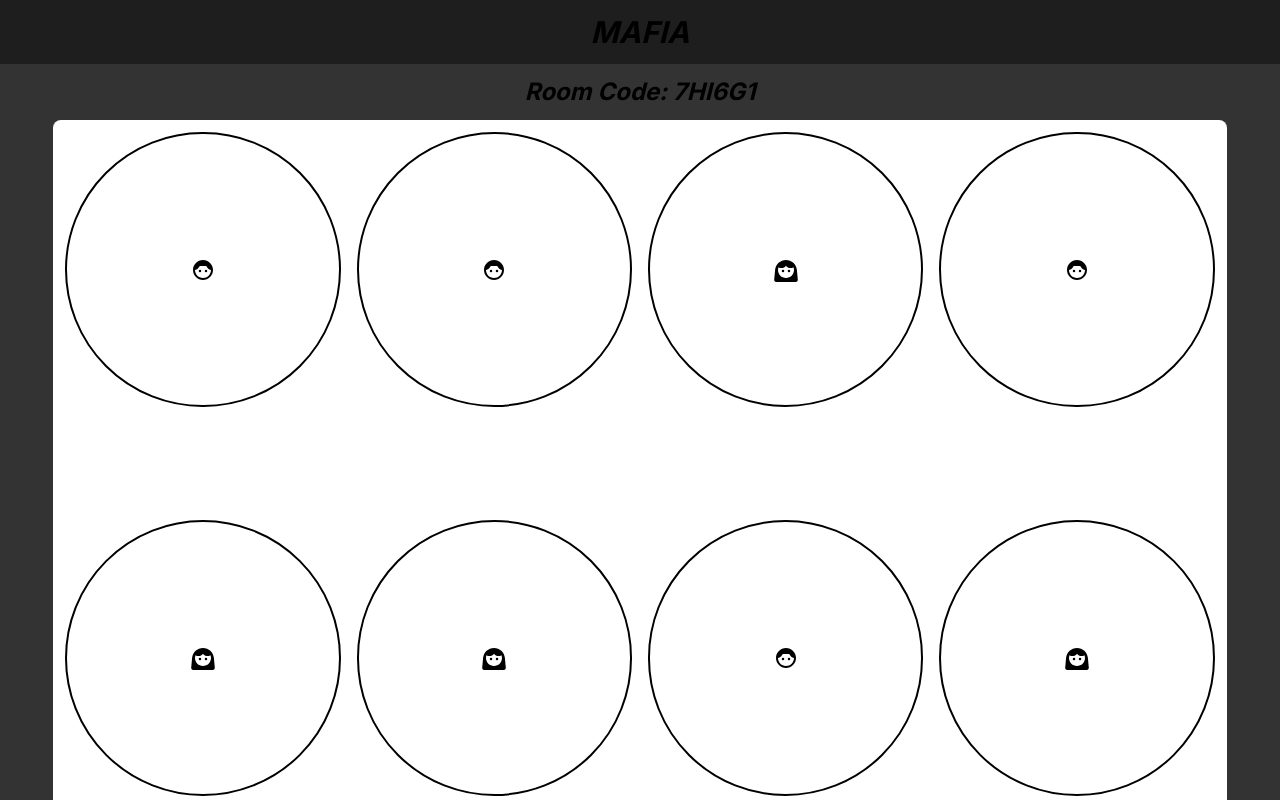
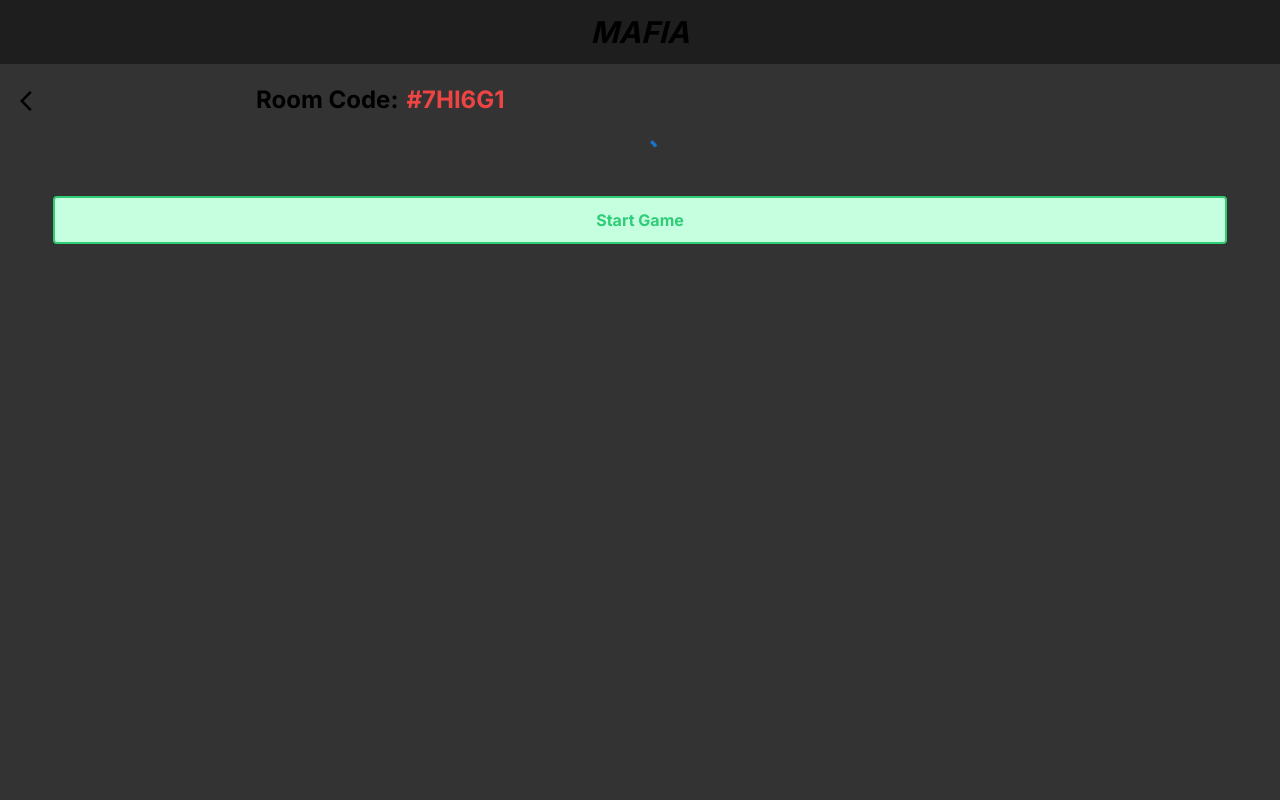
Before and after one commit to Kealen-Pillay/Mafia, a Next.js app in the folder client/: page /host in a window 1280 px wide. Shown: the top 800 px of the page. Built offline with nearby package versions, Linux system fonts and the light colour scheme.

Commit message:
Added loading indicator to lobby players

```diff
--- a/client/src/app/host/page.tsx
+++ b/client/src/app/host/page.tsx
@@ -2,16 +2,29 @@
 import React, { useState } from "react";
 import Face6RoundedIcon from "@mui/icons-material/Face6Rounded";
 import Face3RoundedIcon from "@mui/icons-material/Face3Rounded";
+import Link from "next/link";
+import ArrowBackIosIcon from "@mui/icons-material/ArrowBackIos";
+import CircularProgress from "@mui/material/CircularProgress";
 
 const HostScreen = () => {
-  const [roomCode, setRoomCode] = useState<string>("7HI6G1");
+  const [roomCode, setRoomCode] = useState<string>("#7HI6G1");
+  const [players, setPlayers] = useState<string[] | null>(null);
 
   return (
     <div className="flex flex-col items-center justify-center w-full h-full">
-      <div className="flex font-bold flex-row text-2xl italic my-3 px-5">
-        <h1>Room Code: {roomCode}</h1>
+      <div className="flex font-bold flex-row text-2xl my-5 w-full items-center">
+        <div className="w-1/5 px-5">
+          <Link href="/">
+            <ArrowBackIosIcon />
+          </Link>
         </div>
-      <div className="grid grid-cols-4 rounded-lg gap-4 bg-white p-3 w-11/12 aspect-square">
+        <div className="flex flex-row space-x-2">
+          <h1>Room Code: </h1>
+          <h1 className="text-red-500">{roomCode}</h1>
+        </div>
+      </div>
+      {players ? (
+        <div className="grid grid-cols-4 rounded-lg gap-4 bg-white p-3 w-11/12 h-fit">
           <div className="rounded-full border-2 border-black aspect-square text-black flex justify-center items-center">
             {" "}
             <Face6RoundedIcon className="text-4xl" />{" "}
@@ -56,6 +69,21 @@ const HostScreen = () => {
             {" "}
             <Face6RoundedIcon className="text-4xl" />{" "}
           </div>
+          <div className="rounded-full border-2 border-black aspect-square text-black flex justify-center items-center">
+            {" "}
+            <Face3RoundedIcon className="text-4xl" />{" "}
+          </div>
+        </div>
+      ) : (
+        <CircularProgress />
+      )}
+      <div className="w-full flex justify-center my-5">
+        <Link
+          href="/"
+          className="bg-[#C5FFE0] text-black w-11/12 h-12 font-bold rounded flex justify-center items-center border-2 border-[#31CC78]"
+        >
+          <p className="text-[#31CC78]">Start Game</p>
+        </Link>
       </div>
     </div>
   );
--- a/client/src/app/join/page.tsx
+++ b/client/src/app/join/page.tsx
@@ -1,9 +1,17 @@
+"use client";
 import Link from "next/link";
 import Image from "next/image";
 import ArrowBackIosIcon from "@mui/icons-material/ArrowBackIos";
 import MafiaLogo from "../../../public/Mafia.png";
+import { useState } from "react";
 
 const JoinScreen = () => {
+  const [username, setUsername] = useState<string>("");
+
+  const onChange = (e: React.ChangeEvent<HTMLInputElement>): void => {
+    setUsername(e.target.value);
+  };
+
   return (
     <div className="flex flex-col items-center justify-center w-full h-full">
       <div className="flex w-screen h-10 items-center pl-3 pt-2">
@@ -17,9 +25,11 @@ const JoinScreen = () => {
         className="w-4/5 mb-10 ml-10  mt-20"
       />
       <input
+        value={username}
         type="text"
         placeholder="Room Code"
         className="w-9/12 h-14 my-10 rounded p-2 text-center font-medium italic text-black border-2 border-[#848282]"
+        onChange={onChange}
       />
       <Link
         href="/"
```
Lines whose indentation alone changed are shown as unchanged.
